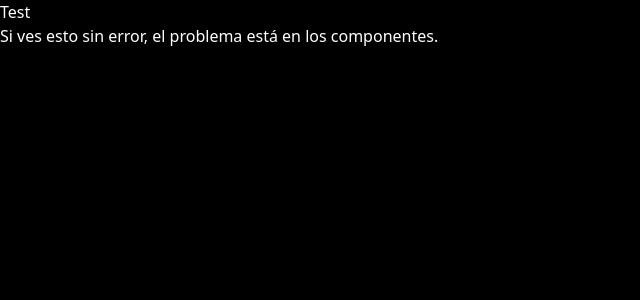
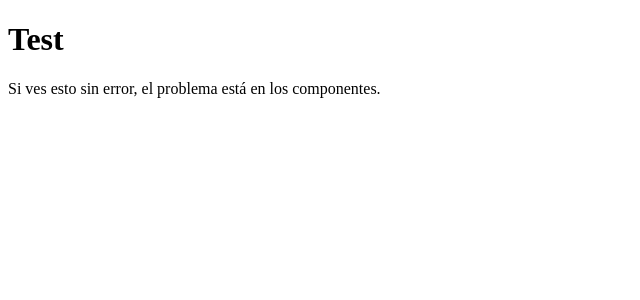
Before and after one commit to unicayexclusivarifadelabelleza/unica-exclusiva, a Next.js app: page / in a window 1280 px wide. Shown: the top 300 px of the page, without its empty margins (0-640 px from the left). Built offline with nearby package versions, Linux system fonts and the light colour scheme.

Commit message:
Fix: Remove Google fonts from layout to prevent hydration errors

```diff
--- a/src/app/layout.tsx
+++ b/src/app/layout.tsx
@@ -1,29 +1,7 @@
 import type { Metadata } from "next";
-import { Geist, Geist_Mono } from "next/font/google";
-import "./globals.css";
-
-const geistSans = Geist({
-  variable: "--font-geist-sans",
-  subsets: ["latin"],
-  display: 'swap',
-});
-
-const geistMono = Geist_Mono({
-  variable: "--font-geist-mono",
-  subsets: ["latin"],
-  display: 'swap',
-});
 
 export const metadata: Metadata = {
-  title: "Única y Exclusiva Rifa de la Belleza",
-  description: "Participa en las rifas más exclusivas y gana premios increíbles de belleza. Boletos desde 1000 pesos.",
-  keywords: ["Rifa", "Sorteos", "Premios", "Belleza", "Mercado Pago"],
-  authors: [{ name: "Única y Exclusiva" }],
-  openGraph: {
-    title: "Única y Exclusiva Rifa de la Belleza",
-    description: "Participa en las rifas más exclusivas y gana premios increíbles",
-    type: "website",
-  },
+  title: "Única y Exclusiva",
 };
 
 export default function RootLayout({
@@ -33,10 +11,7 @@ export default function RootLayout({
 }>) {
   return (
     <html lang="es" suppressHydrationWarning>
-      <body
-        className={`${geistSans.variable} ${geistMono.variable} antialiased bg-background text-foreground`}
-        suppressHydrationWarning
-      >
+      <body suppressHydrationWarning>
         {children}
       </body>
     </html>
```
